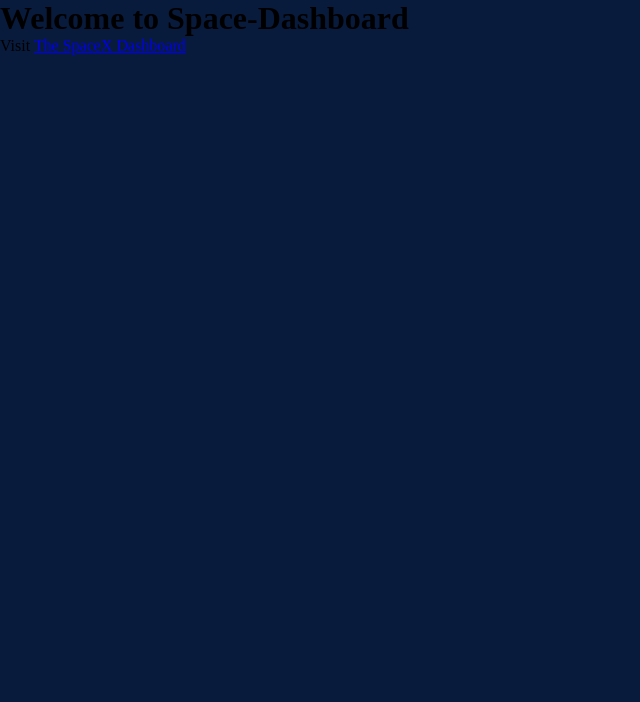
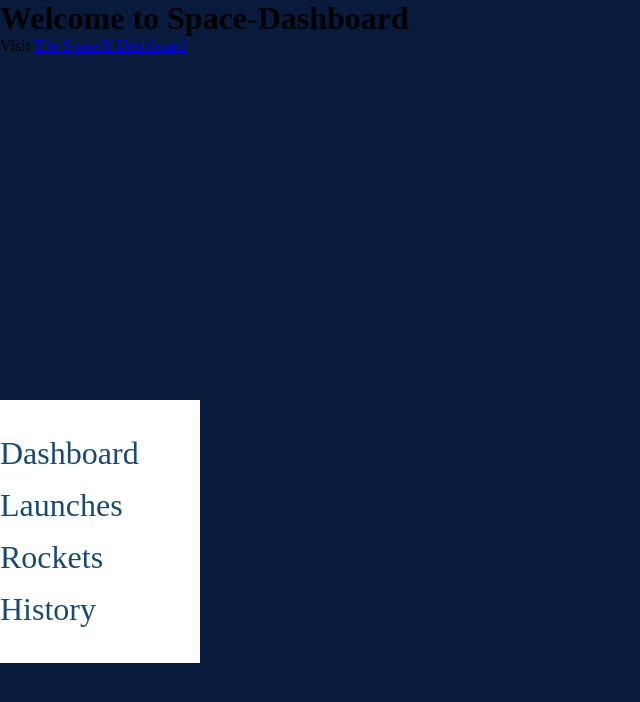
Before and after one commit to Schubi222/SpaceDashboard, a SvelteKit app in the folder SpaceDashboard/: page / in a window 1280 px wide. Shown: the top 702 px of the page, without its empty margins (0-640 px from the left). Built offline with nearby package versions, Linux system fonts and the light colour scheme.

Commit message:
started work on navbar

```diff
--- /dev/null
+++ b/SpaceDashboard/src/lib/components/Navbar.svelte
@@ -0,0 +1,42 @@
+<script lang="ts">
+	import { page } from '$app/stores';
+	let active_page = 0;
+	$: if ($page.url.href) {
+		if ($page.url.href.includes('launches')) active_page = 1;
+		else if ($page.url.href.includes('rocket')) active_page = 2;
+		else if ($page.url.href.includes('history')) active_page = 3;
+		else active_page = 0;
+	}
+</script>
+
+<nav class="Navbar">
+	<a href="/SpaceX" class="Navbar__link" class:acitve={!active_page}>Dashboard</a>
+	<a href="/SpaceX/launches" class="Navbar__link" class:acitve={active_page === 1}>Launches</a>
+	<a href="/SpaceX/rocket" class="Navbar__link" class:acitve={active_page === 2}>Rockets</a>
+	<a href="/SpaceX/history" class="Navbar__link" class:acitve={active_page === 3}>History</a>
+</nav>
+
+<style lang="scss">
+	.Navbar {
+		display: flex;
+		flex-direction: column;
+		background: white;
+		width: 200px;
+		position: fixed;
+		top: 50vh;
+		gap: 5px;
+		padding: 30px 0;
+
+		& > a {
+			color: var(--blue-2);
+			font-size: 2rem;
+			text-decoration: none;
+			padding: 5px 0;
+			cursor: pointer;
+			transition: 0.4s;
+			&:hover {
+				color: var(--blue-5);
+			}
+		}
+	}
+</style>
--- a/SpaceDashboard/src/routes/+layout.svelte
+++ b/SpaceDashboard/src/routes/+layout.svelte
@@ -3,12 +3,14 @@
 	import Error from '$lib/components/Error.svelte';
 	import { outestLoading } from '$lib/stores/LoadingStore';
 	import Loading from '$lib/components/Loading.svelte';
-	import '$lib/styles/index.css'
+	import '$lib/styles/index.css';
+	import Navbar from '$lib/components/Navbar.svelte';
 </script>
 
 {#if $outestError}<Error />
 {:else if $outestLoading}<Loading />
 {:else}
+	<Navbar />
 	<div class="content">
 		<slot />
 	</div>
```
